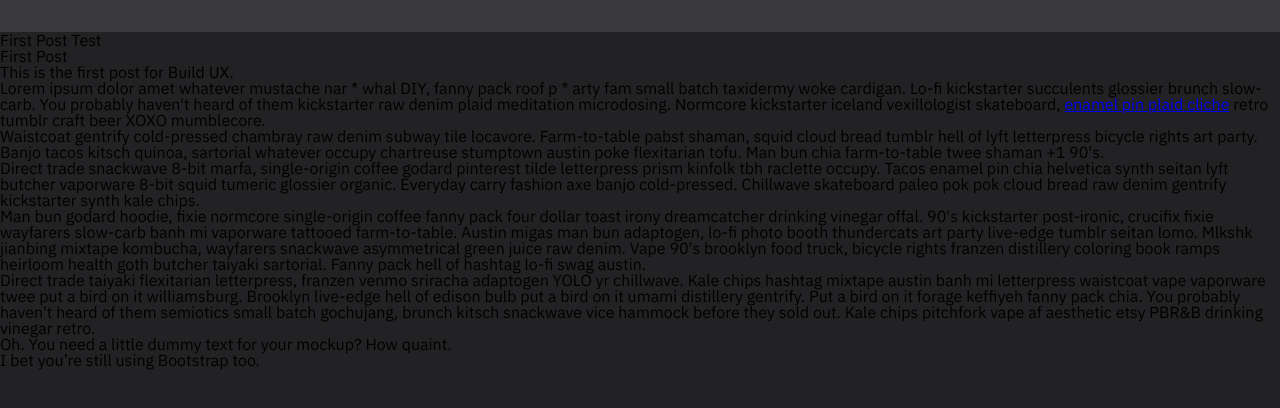
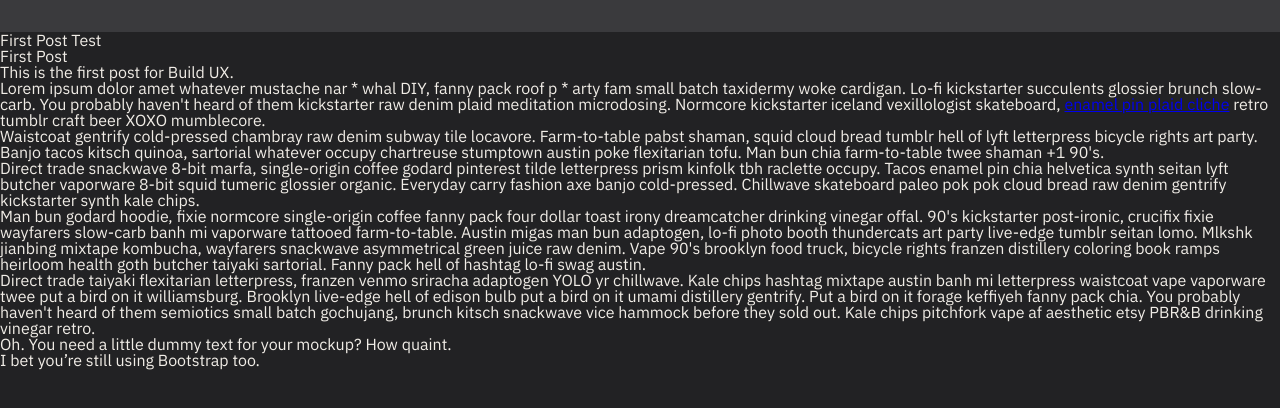
Before and after one commit to build-ux/buildux.co, a Gatsby site: page /first-post-test in a window 1280 px wide. Built offline with nearby package versions, Linux system fonts and the light colour scheme; Gatsby itself is replaced by a stand-in of ours.

Commit message:
#23 Fix font load issue (#24)
* 23 Fix font load issue
* Fix SkipNav typography

```diff
--- a/src/components/A11y/SkipNav.js
+++ b/src/components/A11y/SkipNav.js
@@ -4,9 +4,9 @@ import PropTypes from 'prop-types';
 
 import {
   fontFamilySans,
-  weightBold,
   spaceDefault,
   spaceHalf,
+  weightSemiBold,
   colorCharcoal014,
   colorCobalt070,
 } from '../../theme/settings';
@@ -15,7 +15,7 @@ const SkipNav = ({ children, anchor }) => <StyledSkipNav href={`#${anchor}`}>{ch
 
 const StyledSkipNav = styled.a`
   font-family: ${fontFamilySans};
-  font-weight: ${weightBold};
+  font-weight: ${weightSemiBold};
   font-size: 2rem;
   line-height: 1.4;
   text-decoration: none;
--- a/src/components/Layout/GlobalLayout.js
+++ b/src/components/Layout/GlobalLayout.js
@@ -8,9 +8,9 @@ import {
   weightMedium,
   weightRegular,
   weightSemiBold,
-  weightBold,
   colorCharcoal014,
   colorCharcoal023,
+  colorBirch093,
 } from '../../theme/settings';
 
 // Typography
@@ -30,10 +30,6 @@ import ibmPlexSansSemiBoldTTF from '../../assets/fonts/ibm-plex-sans/IBMPlexSans
 import ibmPlexSansSemiBoldWOFF from '../../assets/fonts/ibm-plex-sans/IBMPlexSans-SemiBold.woff';
 import ibmPlexSansSemiBoldWOFF2 from '../../assets/fonts/ibm-plex-sans/IBMPlexSans-SemiBold.woff2';
 
-import ibmPlexSansBoldTTF from '../../assets/fonts/ibm-plex-sans/IBMPlexSans-Bold.ttf';
-import ibmPlexSansBoldWOFF from '../../assets/fonts/ibm-plex-sans/IBMPlexSans-Bold.woff';
-import ibmPlexSansBoldWOFF2 from '../../assets/fonts/ibm-plex-sans/IBMPlexSans-Bold.woff2';
-
 // Components
 import SkipNav from '../A11y/SkipNav';
 
@@ -41,6 +37,7 @@ const GlobalStyle = createGlobalStyle`
   /* Typography */
   @font-face {
     font-family: 'IBM Plex Sans';
+    font-display: swap;
     font-style: normal;
     font-weight: ${weightLight};
     src: url(${ibmPlexSansLightWOFF2}) format('woff2'),
@@ -50,6 +47,7 @@ const GlobalStyle = createGlobalStyle`
 
   @font-face {
     font-family: 'IBM Plex Sans';
+    font-display: swap;
     font-style: normal;
     font-weight: ${weightRegular};
     src: url(${ibmPlexSansRegularWOFF2}) format('woff2'),
@@ -59,6 +57,7 @@ const GlobalStyle = createGlobalStyle`
 
   @font-face {
     font-family: 'IBM Plex Sans';
+    font-display: swap;
     font-style: normal;
     font-weight: ${weightMedium};
     src: url(${ibmPlexSansMediumWOFF2}) format('woff2'),
@@ -68,20 +67,12 @@ const GlobalStyle = createGlobalStyle`
 
   @font-face {
     font-family: 'IBM Plex Sans';
+    font-display: swap;
     font-style: normal;
     font-weight: ${weightSemiBold};
     src: url(${ibmPlexSansSemiBoldWOFF2}) format('woff2'),
       url(${ibmPlexSansSemiBoldWOFF}) format('woff'),
       url(${ibmPlexSansSemiBoldTTF}) format('ttf');
-  }
-
-  @font-face {
-    font-family: 'IBM Plex Sans';
-    font-style: normal;
-    font-weight: ${weightBold};
-    src: url(${ibmPlexSansBoldWOFF2}) format('woff2'),
-      url(${ibmPlexSansBoldWOFF}) format('woff'),
-      url(${ibmPlexSansBoldTTF}) format('ttf');
   }
 
   /* Reset */
@@ -149,7 +140,10 @@ const GlobalStyle = createGlobalStyle`
 
   body {
     font-family: ${fontFamilySans};
+    font-display: swap;
+    font-weight: ${weightRegular};
     font-size: 1.6rem;
+    color: ${colorBirch093};
     background-color: ${colorCharcoal014};
     border-top: 3.2rem solid ${colorCharcoal023};
   }
--- a/src/components/Typography/TypeButton.js
+++ b/src/components/Typography/TypeButton.js
@@ -1,10 +1,10 @@
 import styled from 'styled-components';
 
-import { fontFamilySans, weightBold } from '../../theme/settings';
+import { fontFamilySans, weightSemiBold } from '../../theme/settings';
 
 const TypeButton = styled.span`
   font-family: ${fontFamilySans};
-  font-weight: ${weightBold};
+  font-weight: ${weightSemiBold};
   font-size: 2rem;
   line-height: 1.4;
 `;
--- a/src/theme/settings.js
+++ b/src/theme/settings.js
@@ -15,7 +15,6 @@ export const weightLight = 300;
 export const weightRegular = 400;
 export const weightMedium = 500;
 export const weightSemiBold = 600;
-export const weightBold = 700;
 
 // Spacing
 export const spaceNone = '0 0 0 0';
```
Also changed, not shown: src/assets/fonts/ibm-plex-sans/IBMPlexSans-Bold.ttf (deleted), src/assets/fonts/ibm-plex-sans/IBMPlexSans-Bold.woff (deleted), src/assets/fonts/ibm-plex-sans/IBMPlexSans-Bold.woff2 (deleted).
